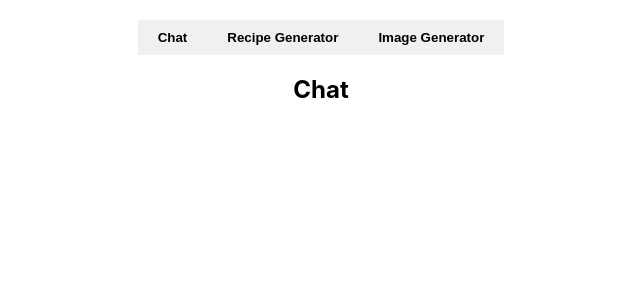
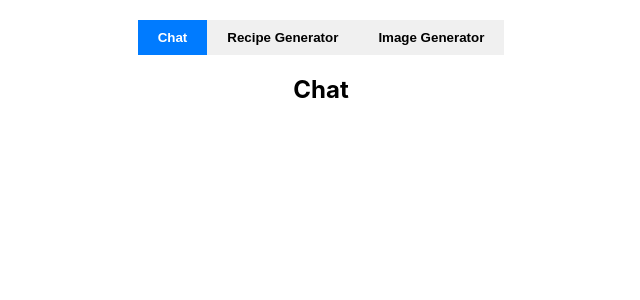
Before and after one commit to jupitters/react-ai-assistant, a React (Create React App) app: page / in a window 1280 px wide. Shown: the top 300 px of the page, without its empty margins (319-959 px from the left). Built offline with nearby package versions, Linux system fonts and the light colour scheme.

Commit message:
app butons

```diff
--- a/src/App.js
+++ b/src/App.js
@@ -11,9 +11,9 @@ function App() {
 
   return (
     <div className="App">
-      <button onClick={() => handleTabChange('chat')}>Chat</button>
-      <button onClick={() => handleTabChange('recipe-generator')}>Recipe Generator</button>
-      <button onClick={() => handleTabChange('image-generator')}>Image Generator</button>
+      <button className={activeTab === 'chat' ? 'active' : ''} onClick={() => handleTabChange('chat')}>Chat</button>
+      <button className={activeTab === 'chat' ? 'recipe-generator' : ''} onClick={() => handleTabChange('recipe-generator')}>Recipe Generator</button>
+      <button className={activeTab === 'chat' ? 'image-generator' : ''} onClick={() => handleTabChange('image-generator')}>Image Generator</button>
 
       <div>
         {activeTab === 'chat' && <h2>Chat</h2>}
```
